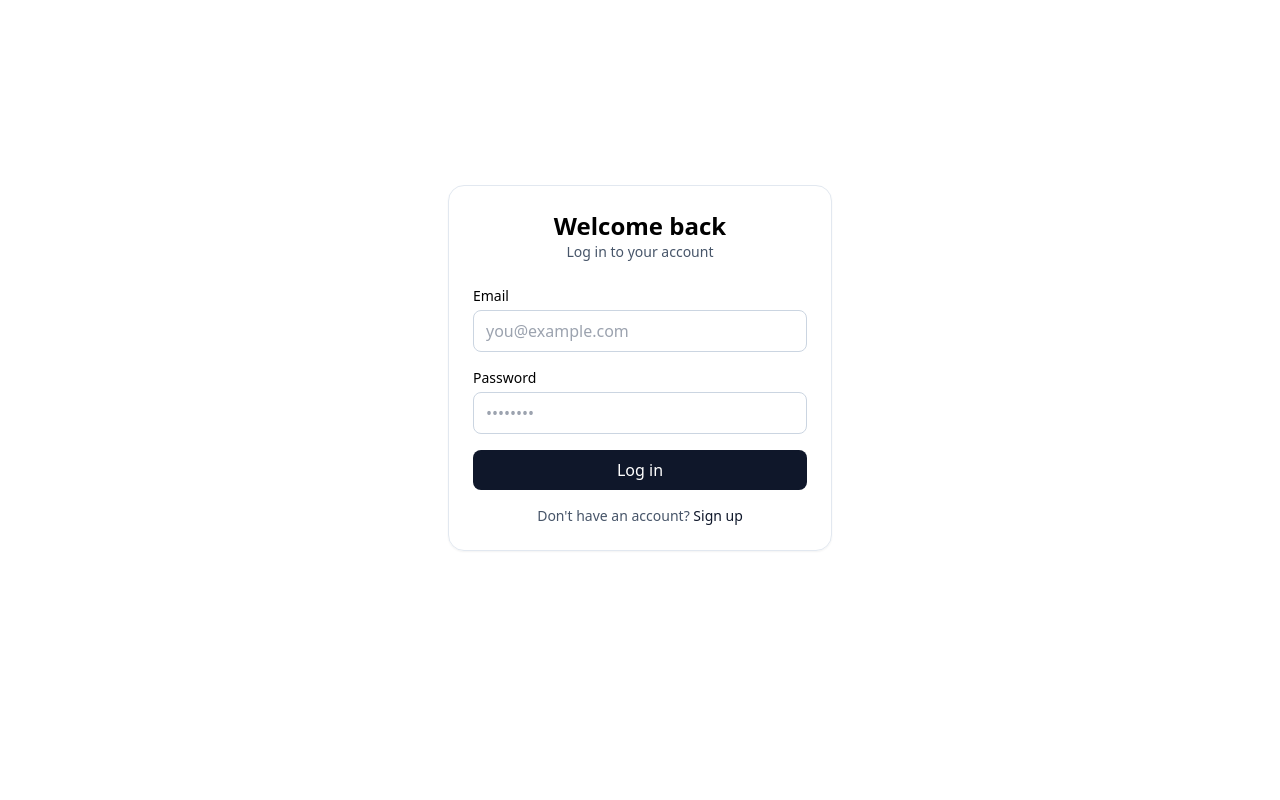
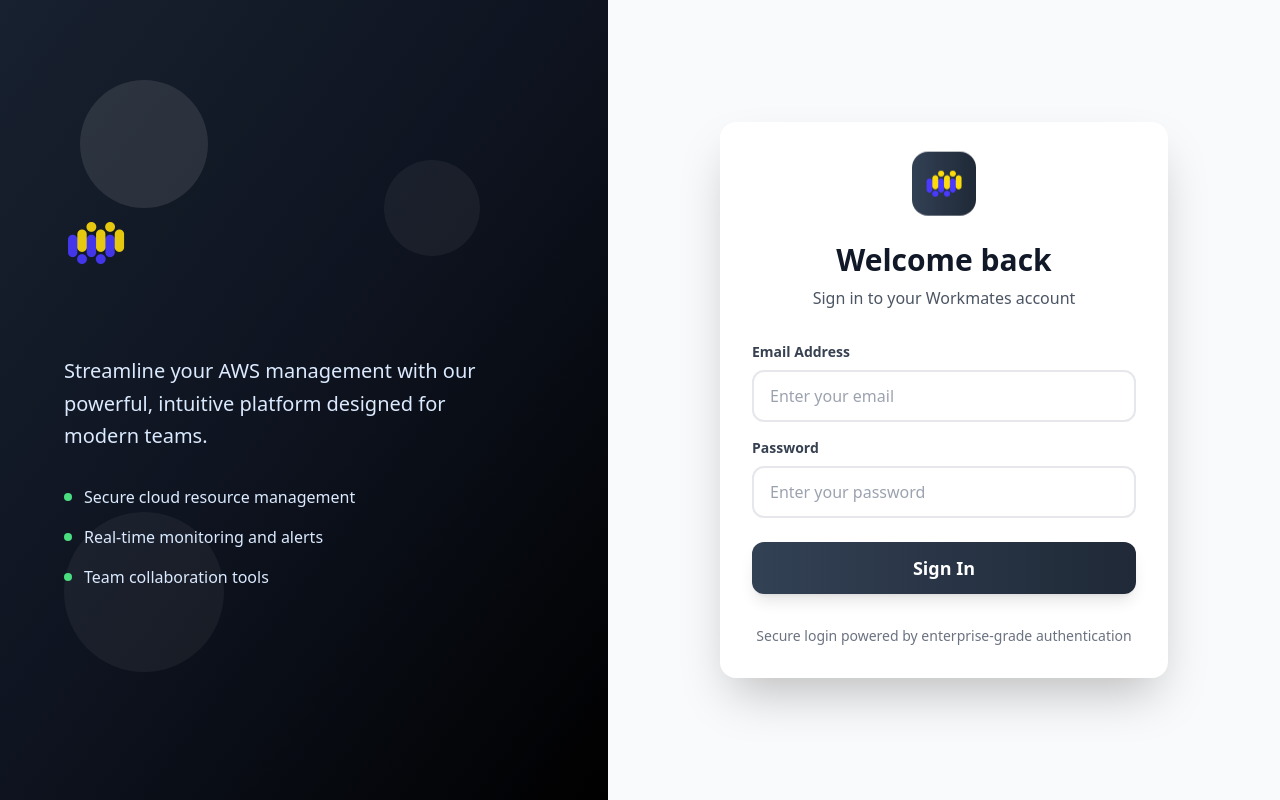
Before and after one commit to rohit1682/frontend-service-aws-management, a React (Vite) app: page /login in a window 1280 px wide. Built offline with nearby package versions, Linux system fonts and the light colour scheme.

Commit message:
Login page updated

```diff
--- a/src/components/auth/PrimaryButton.tsx
+++ b/src/components/auth/PrimaryButton.tsx
@@ -6,7 +6,10 @@
   return (
     <button
       {...props}
-      className={(className ? className + ' ' : '') + 'w-full rounded-lg bg-slate-900 text-white py-2 font-medium hover:bg-slate-800 transition-colors disabled:opacity-70'}
+      className={
+        (className ? className + ' ' : '') +
+        'w-full rounded-xl bg-gradient-to-r from-slate-700 to-gray-800 text-white py-3 font-semibold shadow-lg hover:shadow-xl hover:from-slate-800 hover:to-gray-900 transform hover:scale-105 active:scale-95 transition-all duration-300 disabled:opacity-70 disabled:cursor-not-allowed disabled:transform-none disabled:shadow-lg'
+      }
     >
       {children}
     </button>
--- a/src/components/auth/TextField.tsx
+++ b/src/components/auth/TextField.tsx
@@ -8,14 +8,22 @@
 
 function TextField({ label, id, error, className, ...props }: TextFieldProps) {
   return (
-    <div>
-      <label className="block text-sm font-medium mb-1" htmlFor={id}>{label}</label>
+    <div className="form-field-hover">
+      <label className="block text-sm font-semibold text-gray-700 mb-2" htmlFor={id}>{label}</label>
       <input
         id={id}
         {...props}
-        className={(className ? className + ' ' : '') + 'w-full rounded-lg border border-slate-300 bg-white px-3 py-2 outline-none focus:ring-2 focus:ring-slate-400'}
+        className={
+          (className ? className + ' ' : '') +
+          'w-full rounded-xl border-2 border-gray-200 bg-white px-4 py-3 text-gray-900 placeholder-gray-400 outline-none transition-all duration-300 focus:border-slate-700 focus:ring-4 focus:ring-slate-100 hover:border-gray-400 hover:shadow-md'
+        }
       />
-      {error ? <p className="text-red-600 text-sm mt-1">{error}</p> : null}
+      {error ? <p className="text-red-600 text-sm mt-2 flex items-center">
+        <svg className="w-4 h-4 mr-1" fill="currentColor" viewBox="0 0 20 20">
+          <path fillRule="evenodd" d="M18 10a8 8 0 11-16 0 8 8 0 0116 0zm-7 4a1 1 0 11-2 0 1 1 0 012 0zm-1-9a1 1 0 00-1 1v4a1 1 0 102 0V6a1 1 0 00-1-1z" clipRule="evenodd" />
+        </svg>
+        {error}
+      </p> : null}
     </div>
   )
 }
--- a/src/components/navigation/NavOptions.tsx
+++ b/src/components/navigation/NavOptions.tsx
@@ -16,8 +16,8 @@
 }
 
 function NavOptions({ items, className, onItemClick }: NavOptionsProps) {
-  const base = 'block px-3 py-2 rounded-lg text-slate-300 transition-all duration-200 ease-out hover:text-white hover:bg-slate-600/20 hover:scale-105'
-  const active = 'block px-3 py-2 rounded-lg bg-slate-800 text-white transition-all duration-200 ease-out hover:scale-105'
+  const base = 'block w-full px-3 py-2 rounded-lg text-slate-300 transition-all duration-200 ease-out hover:text-white hover:bg-slate-600/20 hover:scale-105'
+  const active = 'block w-full px-3 py-2 rounded-lg bg-slate-800 text-white transition-all duration-200 ease-out hover:scale-105'
 
   return (
     <nav className={className}>
@@ -39,7 +39,7 @@
           )
         } else {
           return (
-            <button key={key} className={base} onClick={handleClick}>
+            <button key={key} className={base + ' text-left'} onClick={handleClick}>
               <span className="inline-flex items-center gap-2">
                 {icon ? <span className="text-lg leading-none" aria-hidden>{icon}</span> : null}
                 <span>{label}</span>
--- a/src/index.css
+++ b/src/index.css
@@ -24,3 +24,59 @@
 .jiggle-hover:hover {
   animation: jiggle 0.6s ease-in-out;
 }
+
+/* Login page animations */
+@keyframes fade-in-up {
+  from {
+    opacity: 0;
+    transform: translateY(30px);
+  }
+  to {
+    opacity: 1;
+    transform: translateY(0);
+  }
+}
+
+@keyframes slide-in-right {
+  from {
+    opacity: 0;
+    transform: translateX(50px);
+  }
+  to {
+    opacity: 1;
+    transform: translateX(0);
+  }
+}
+
+@keyframes shake {
+  0%, 100% { transform: translateX(0); }
+  10%, 30%, 50%, 70%, 90% { transform: translateX(-5px); }
+  20%, 40%, 60%, 80% { transform: translateX(5px); }
+}
+
+.animate-fade-in-up {
+  animation: fade-in-up 0.8s ease-out forwards;
+}
+
+.animate-slide-in-right {
+  animation: slide-in-right 0.8s ease-out forwards;
+}
+
+.animate-shake {
+  animation: shake 0.5s ease-in-out;
+}
+
+/* Enhanced hover effects for form fields */
+.form-field-hover {
+  transition: all 0.3s cubic-bezier(0.4, 0, 0.2, 1);
+}
+
+.form-field-hover:hover {
+  transform: translateY(-2px);
+  box-shadow: 0 10px 25px -5px rgba(0, 0, 0, 0.1), 0 10px 10px -5px rgba(0, 0, 0, 0.04);
+}
+
+.form-field-hover:focus-within {
+  transform: translateY(-2px);
+  box-shadow: 0 20px 25px -5px rgba(51, 65, 85, 0.1), 0 10px 10px -5px rgba(51, 65, 85, 0.04);
+}
--- a/src/pages/Login.tsx
+++ b/src/pages/Login.tsx
@@ -1,5 +1,5 @@
 import { useState } from 'react'
-import { useNavigate, Link } from 'react-router-dom'
+import { useNavigate } from 'react-router-dom'
 import { useAuth } from '../context/AuthContext'
 import TextField from '../components/auth/TextField'
 import PrimaryButton from '../components/auth/PrimaryButton'
@@ -27,21 +27,70 @@
   }
 
   return (
-    <div className="min-h-[calc(100vh-64px)] grid place-items-center">
-      <div className="w-full max-w-sm rounded-2xl border border-slate-200 p-6 shadow-sm">
-        <div className="mb-6 text-center">
-          <h1 className="text-2xl font-semibold">Welcome back</h1>
-          <p className="text-slate-600 text-sm">Log in to your account</p>
+    <div className="min-h-screen flex">
+      {/* Left Side - Professional Image/Content */}
+      <div className="hidden lg:flex lg:flex-1 relative overflow-hidden">
+        <div className="absolute inset-0 bg-gradient-to-br from-slate-800 via-gray-900 to-black"></div>
+        <div className="absolute inset-0 bg-black/20"></div>
+
+        {/* Animated Background Elements */}
+        <div className="absolute top-20 left-20 w-32 h-32 bg-white/10 rounded-full animate-pulse"></div>
+        <div className="absolute top-40 right-32 w-24 h-24 bg-white/5 rounded-full animate-bounce" style={{ animationDelay: '1s' }}></div>
+        <div className="absolute bottom-32 left-16 w-40 h-40 bg-white/5 rounded-full animate-pulse" style={{ animationDelay: '2s' }}></div>
+
+        {/* Content */}
+        <div className="relative z-10 flex flex-col justify-center px-16 text-white">
+          <div className="max-w-md">
+            <div className="mb-8">
+              <img src="/Logo.png" alt="Workmates Logo" className="w-16 h-16 mb-6 opacity-90" />
+              <h1 className="text-4xl font-bold mb-4 animate-fade-in-up">
+                Welcome to Workmates
+              </h1>
+              <p className="text-xl text-blue-100 leading-relaxed animate-fade-in-up" style={{ animationDelay: '0.2s' }}>
+                Streamline your AWS management with our powerful, intuitive platform designed for modern teams.
+              </p>
             </div>
-        <form className="space-y-4" onSubmit={handleSubmit}>
+
+            <div className="space-y-4 animate-fade-in-up" style={{ animationDelay: '0.4s' }}>
+              <div className="flex items-center space-x-3">
+                <div className="w-2 h-2 bg-green-400 rounded-full"></div>
+                <span className="text-blue-100">Secure cloud resource management</span>
+              </div>
+              <div className="flex items-center space-x-3">
+                <div className="w-2 h-2 bg-green-400 rounded-full"></div>
+                <span className="text-blue-100">Real-time monitoring and alerts</span>
+              </div>
+              <div className="flex items-center space-x-3">
+                <div className="w-2 h-2 bg-green-400 rounded-full"></div>
+                <span className="text-blue-100">Team collaboration tools</span>
+              </div>
+            </div>
+          </div>
+        </div>
+      </div>
+
+      {/* Right Side - Login Form */}
+      <div className="flex-1 flex items-center justify-center px-8 py-12 bg-gray-50">
+        <div className="w-full max-w-md">
+          <div className="bg-white rounded-2xl shadow-2xl p-8 animate-slide-in-right">
+            <div className="text-center mb-8">
+              <div className="inline-flex items-center justify-center w-16 h-16 bg-gradient-to-r from-slate-700 to-gray-800 rounded-2xl mb-6 animate-bounce">
+                <img src="/Logo.png" alt="Workmates Logo" className="w-10 h-10" />
+              </div>
+              <h2 className="text-3xl font-bold text-gray-900 mb-2">Welcome back</h2>
+              <p className="text-gray-600">Sign in to your Workmates account</p>
+            </div>
+
+            <form className="space-y-6" onSubmit={handleSubmit}>
+              <div className="space-y-4">
                 <TextField
                   id="email"
-            label="Email"
+                  label="Email Address"
                   type="email"
                   required
                   value={email}
                   onChange={(e) => setEmail(e.target.value)}
-            placeholder="you@example.com"
+                  placeholder="Enter your email"
                 />
                 <TextField
                   id="password"
@@ -50,16 +99,46 @@
                   required
                   value={password}
                   onChange={(e) => setPassword(e.target.value)}
-            placeholder="••••••••"
+                  placeholder="Enter your password"
                 />
-          {error ? <p className="text-red-600 text-sm">{error}</p> : null}
-          <PrimaryButton type="submit" disabled={loading}>
-            {loading ? 'Logging in…' : 'Log in'}
+              </div>
+
+              {error && (
+                <div className="bg-red-50 border border-red-200 rounded-lg p-4 animate-shake">
+                  <p className="text-red-600 text-sm flex items-center">
+                    <svg className="w-4 h-4 mr-2" fill="currentColor" viewBox="0 0 20 20">
+                      <path fillRule="evenodd" d="M18 10a8 8 0 11-16 0 8 8 0 0116 0zm-7 4a1 1 0 11-2 0 1 1 0 012 0zm-1-9a1 1 0 00-1 1v4a1 1 0 102 0V6a1 1 0 00-1-1z" clipRule="evenodd" />
+                    </svg>
+                    {error}
+                  </p>
+                </div>
+              )}
+
+              <PrimaryButton
+                type="submit"
+                disabled={loading}
+                className="w-full py-3 text-lg font-semibold transition-all duration-300 transform hover:scale-105 hover:shadow-lg"
+              >
+                {loading ? (
+                  <div className="flex items-center justify-center">
+                    <svg className="animate-spin -ml-1 mr-3 h-5 w-5 text-white" xmlns="http://www.w3.org/2000/svg" fill="none" viewBox="0 0 24 24">
+                      <circle className="opacity-25" cx="12" cy="12" r="10" stroke="currentColor" strokeWidth="4"></circle>
+                      <path className="opacity-75" fill="currentColor" d="M4 12a8 8 0 018-8V0C5.373 0 0 5.373 0 12h4zm2 5.291A7.962 7.962 0 014 12H0c0 3.042 1.135 5.824 3 7.938l3-2.647z"></path>
+                    </svg>
+                    Signing in...
+                  </div>
+                ) : (
+                  'Sign In'
+                )}
               </PrimaryButton>
             </form>
-        <div className="mt-4 text-center text-sm">
-          <span className="text-slate-600">Don't have an account?</span>{' '}
-          <Link to="/signup" className="text-slate-900 font-medium hover:underline">Sign up</Link>
+
+            <div className="mt-8 text-center">
+              <p className="text-sm text-gray-500">
+                Secure login powered by enterprise-grade authentication
+              </p>
+            </div>
+          </div>
         </div>
       </div>
     </div>
```
Lines whose indentation alone changed are shown as unchanged.
